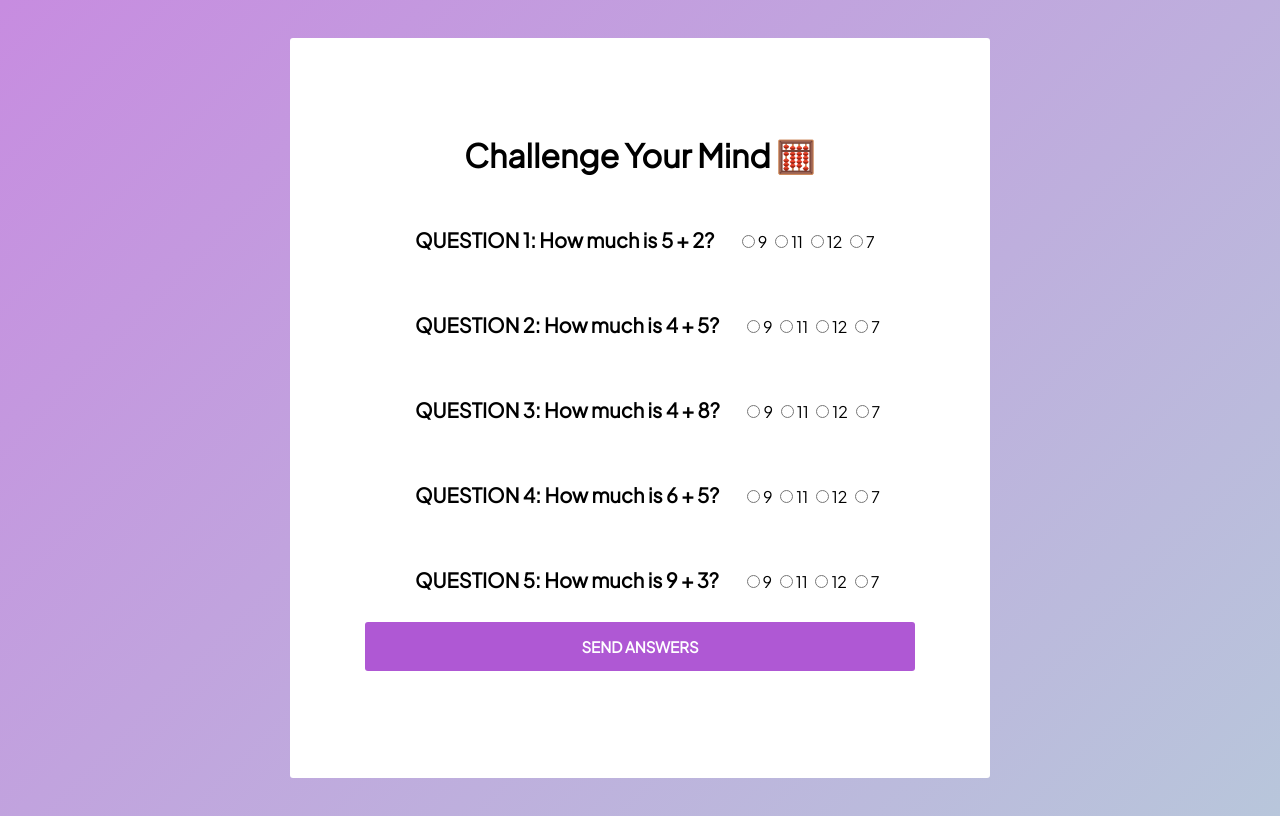
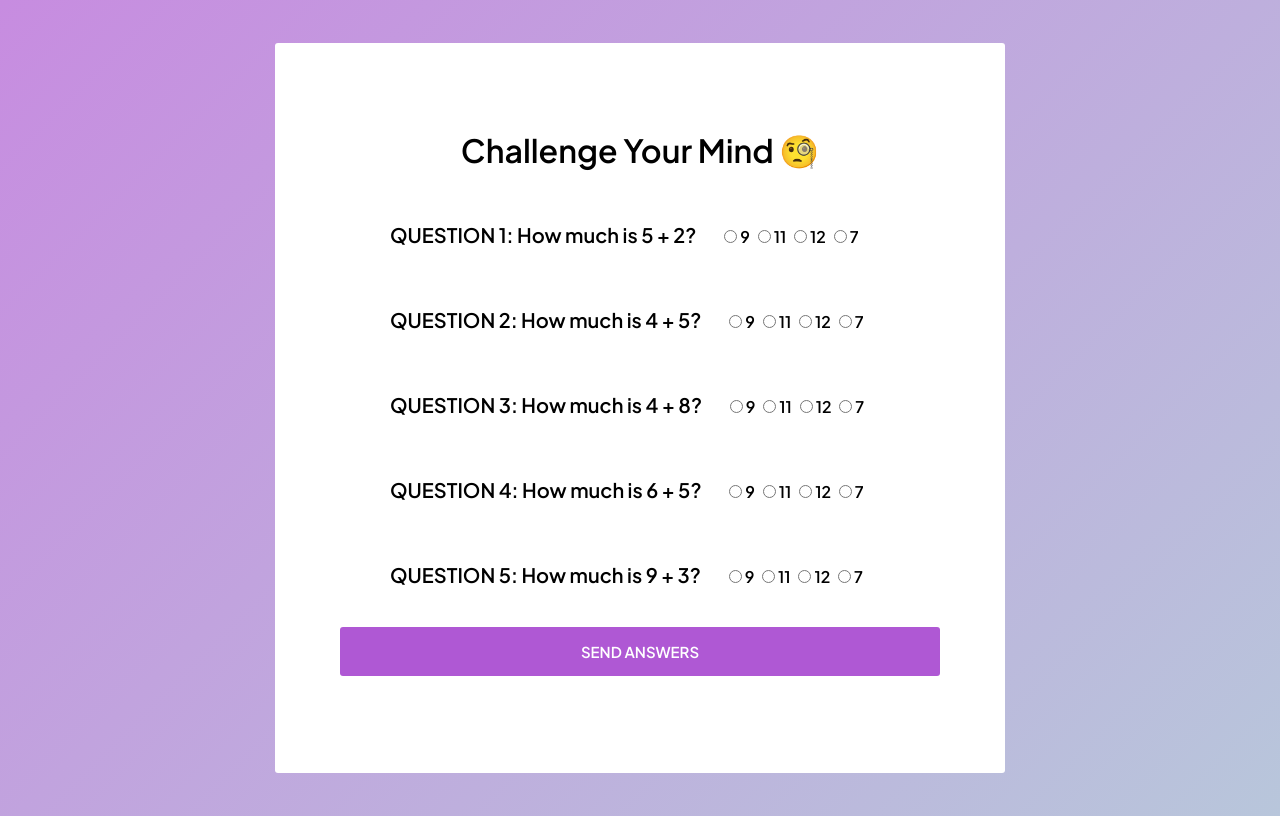
Before and after one commit to YuliiaZaharia/quiz-project, a plain HTML site: page index.html in a window 1280 px wide. Drawn offline with Linux system fonts and the light colour scheme.

Commit message:
changes in styling CSS file

```diff
--- a/index.html
+++ b/index.html
@@ -8,12 +8,12 @@
     <link rel="stylesheet" href="styles.css">
     <link rel="preconnect" href="https://fonts.googleapis.com">
     <link rel="preconnect" href="https://fonts.gstatic.com" crossorigin>
-    <link href="https://fonts.googleapis.com/css2?family=Plus+Jakarta+Sans&display=swap" rel="stylesheet">
+    <link href="https://fonts.googleapis.com/css2?family=Plus+Jakarta+Sans:wght@600&display=swap" rel="stylesheet">
 </head>
 <body>
 
     <form>
-        <h1>Challenge Your Mind 🧮</h1>
+        <h1>Challenge Your Mind 🧐</h1>
         <div id="question">
         <label>QUESTION 1: How much is 5 + 2?</label>
         <input type="radio" name="questionOne">9
--- a/styles.css
+++ b/styles.css
@@ -13,8 +13,8 @@ form {
     display: flex;
     flex-direction: column;
     justify-content: center;
-    width: 550px;
-    padding: 75px;
+    width: 600px;
+    padding: 65px;
     border-radius: 3px;
     font-family: 'Plus Jakarta Sans', sans-serif;
 }
@@ -47,4 +47,5 @@ button {
     border-radius: 3px;
     font-family: 'Plus Jakarta Sans', sans-serif;
     font-weight: bolder;
+    margin-top: 10px;
 }
```
